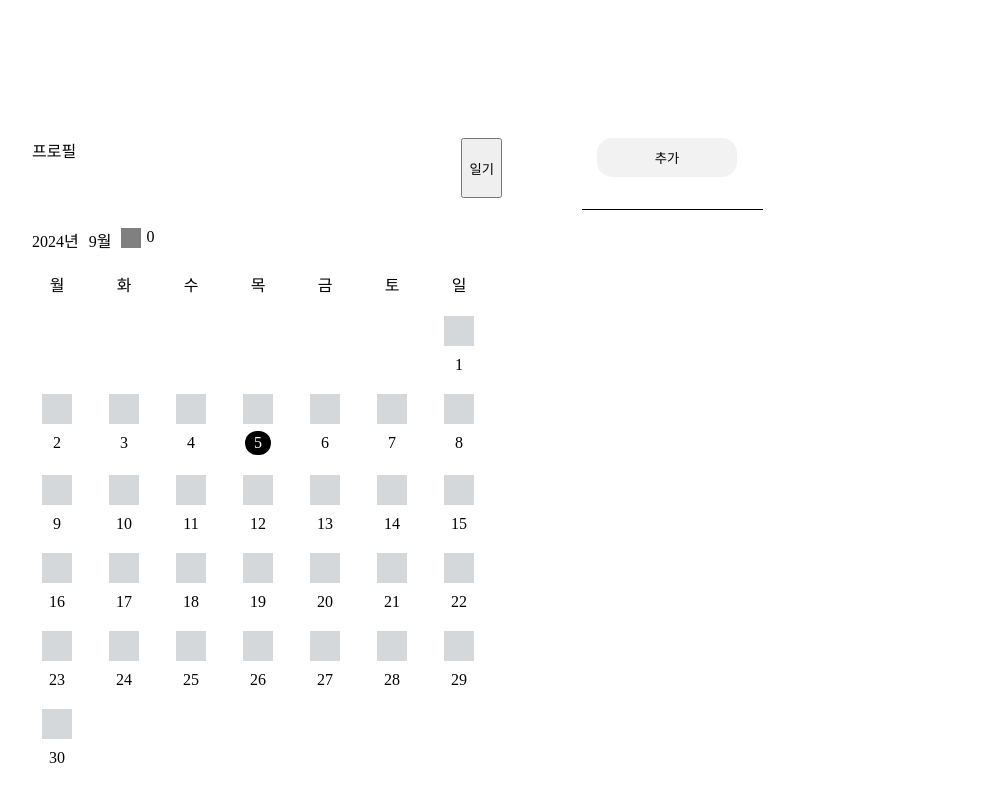
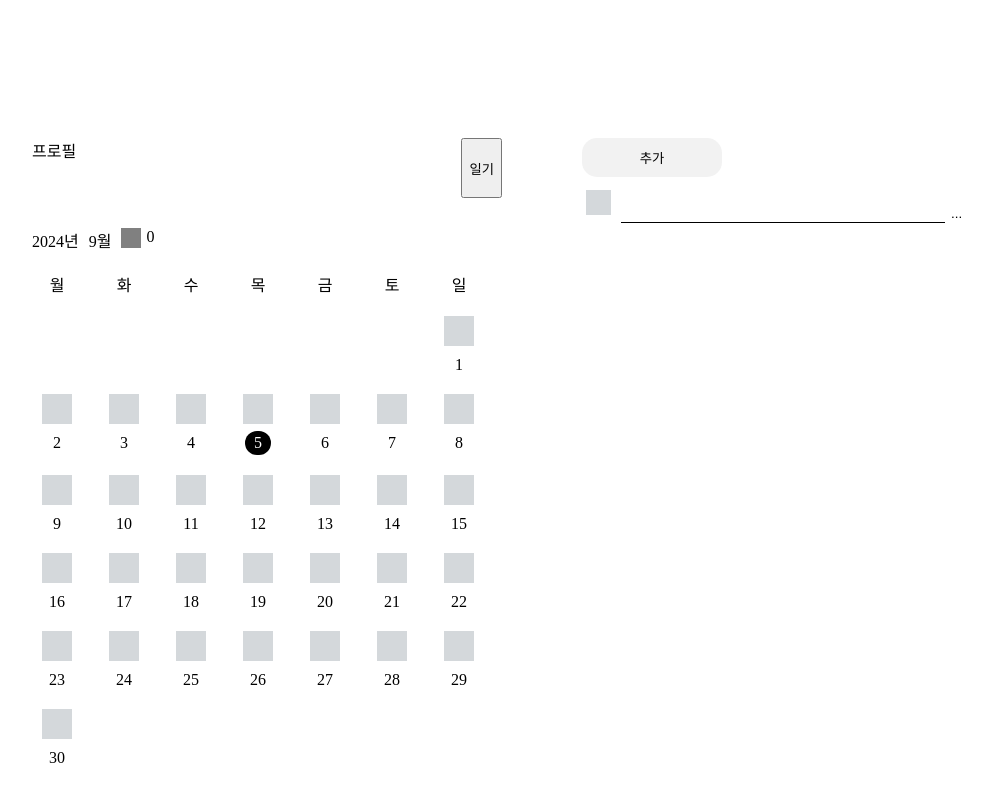
Before and after one commit to choijisul/todo_project, a React (Vite) app: page / in a window 1280 px wide. Both pictures are taken after a click on the button "추가". Shown: the top 802 px of the page, without its empty margins (6-998 px from the left). Built offline with nearby package versions, Linux system fonts and the light colour scheme; some icons are missing.

Commit message:
추가 디테일

```diff
--- a/src/components/Calendar.jsx
+++ b/src/components/Calendar.jsx
@@ -139,9 +139,7 @@ const RenderCells = ({currentMonth, selectedDate, onDateClick}) => {
                     className={`col cell ${
                         !isSameMonth(day, monthStart)
                             ? 'empty'  // 현재 달이 아님. empty 클래스
-                            : isSameDay(day, selectedDate)
-                                ? 'selected'
-                                : 'valid'
+                            : isSameDay(day, selectedDate) ? 'selected' : 'valid'
                     }`}
                     key={day}
                     onClick={() => onDateClick(cloneDay)}
--- a/src/components/InputBox.jsx
+++ b/src/components/InputBox.jsx
@@ -67,7 +67,11 @@ const InputBox = ({onAddClick}) => {
                 추가
             </button>
             {inputVisible && (
-                <div>
+                <div className="todoapp__item_input">
+                    <input
+                        type="checkbox"
+                        className="todoapp__item-checkbox"
+                    />
                     <input
                         type="text"
                         name="todoItem"
@@ -77,6 +81,7 @@ const InputBox = ({onAddClick}) => {
                         onKeyDown={onKeyDownInput}  // 엔터키
                         ref={inputRef}
                     />
+                    <button className="todoListinventory">...</button>
                 </div>
             )}
         </div>
--- a/src/components/Todo.jsx
+++ b/src/components/Todo.jsx
@@ -5,7 +5,7 @@ import {format} from "date-fns";
 import '../styles/Todo.css'
 
 const Todo = ({selectedDate}) => {
-    let todoListJson = window.localStorage.getItem("todoList");  //localstorage
+    let todoListJson = window.localStorage.getItem("todoList");
     const [todoList, setTodoList] = useState(JSON.parse(todoListJson));
     if(selectedDate === null){  //선택한 날짜 없으면 안그림.
         return (
@@ -18,7 +18,7 @@ const Todo = ({selectedDate}) => {
             id: todoList.length,
             day: dateString,
             text : inputData.text,
-            memo : '',  //나중에 받음
+            memo : '',
             checked: false,
             deleted: false,
         });
--- a/src/components/TodoItem.jsx
+++ b/src/components/TodoItem.jsx
@@ -101,7 +101,7 @@ const ToDoItem = ({todoItem, todoList, setTodoList}) => {
 
     return (
         <div>
-            <li className="todoapp__item">
+            <li className="todoapp__item" >
                 {/* checkbox */}
                 <input
                     type="checkbox"
@@ -128,6 +128,7 @@ const ToDoItem = ({todoItem, todoList, setTodoList}) => {
                     {todoItem.text}
                 </span>
                 )}
+                <button className="todoListinventory" onClick={onClickTitle}>...</button>
 
                 {/* 모달(삭제, 수정, 메모 버튼) */}
                 {modalVisible1 && (
--- a/src/styles/Calendar.css
+++ b/src/styles/Calendar.css
@@ -71,6 +71,10 @@
     background-color: black;
 }
 
+/*.day.valid{*/
+/*    background-color: gray;*/
+/*}*/
+
 .finishTodoListNum{
     margin-bottom: 7px;
     display: flex;
--- a/src/styles/Todo.css
+++ b/src/styles/Todo.css
@@ -3,8 +3,12 @@
 }
 
 /*todo input(추가) 관련*/
+.todoapp_inputbox{
+    margin-left: 40px;
+}
+
 .todoapp_inputbox-add-btn{
-    margin-left: 55px;
+    margin-left: 0px;
     width: 140px;
     padding: 10px 0;
     background-color: #F2F2F2;
@@ -12,9 +16,12 @@
     border-radius: 15px;
 }
 
+.todoapp__item_input{
+    margin-top: 10px;
+}
+
 .todoapp_inputbox-input{
-    margin-left: 40px;
-    margin-top: 15px;
+    width: 320px;
     border: none;
     border-bottom: 1px solid black;
 }
@@ -50,6 +57,15 @@
 
 .todoapp__item-checkbox:checked {
     background-color: black;
+}
+
+.todoapp__item-ctx{
+    width: 350px;
+}
+
+.todoListinventory{
+    border: none;
+    background-color: transparent;
 }
 
 /*수정, 삭제, 추가 모달 관련*/
```
